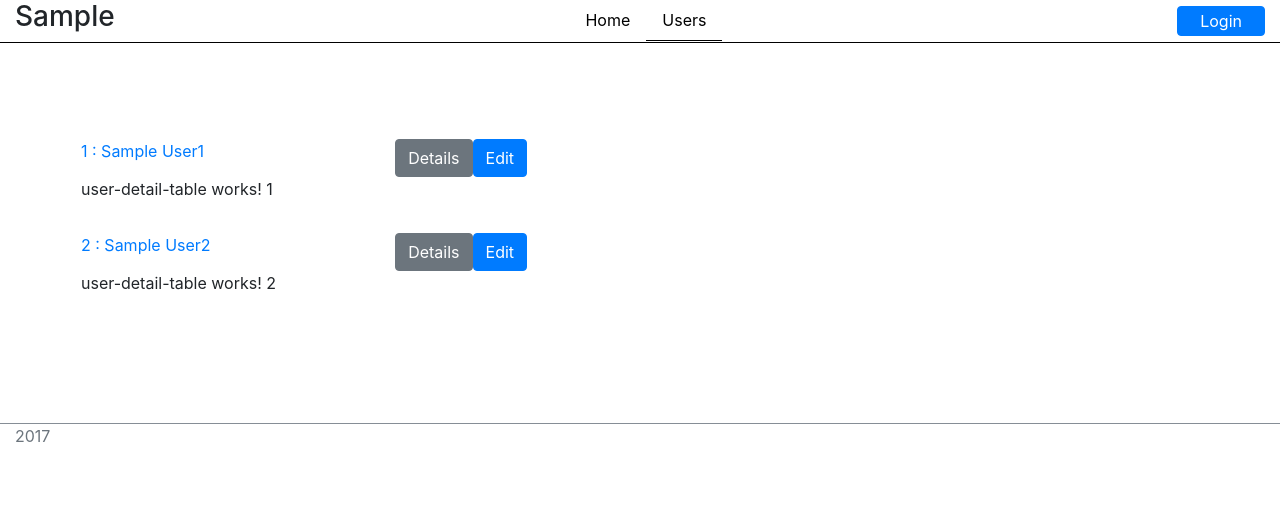
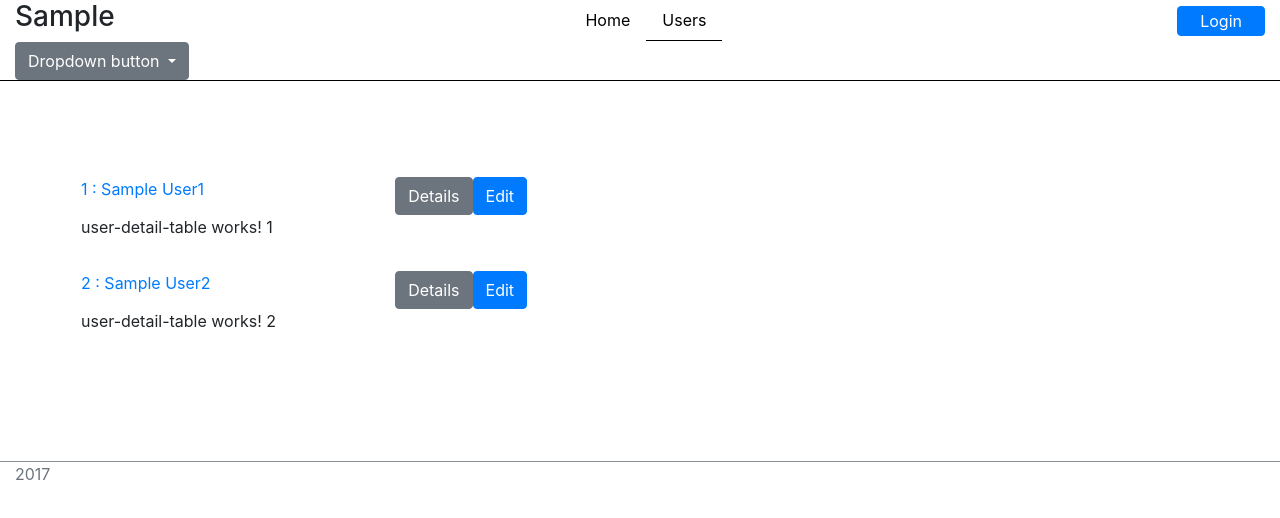
Before and after one commit to gopika10/Angular4-Sample, an Angular app: page /users in a window 1280 px wide. Shown: the top 518 px of the page. Built offline with nearby package versions, Linux system fonts and the light colour scheme.

Commit message:
dummy commit

```diff
--- a/src/app/header/header.component.html
+++ b/src/app/header/header.component.html
@@ -14,4 +14,14 @@
     </ul>
     <button type="button" class="btn btn-primary login-btn" (click)="onLogin()">Login</button>
   </div>
+  <div class="dropdown">
+    <button class="btn btn-secondary dropdown-toggle" type="button" id="dropdownMenuButton" data-toggle="dropdown" aria-haspopup="true" aria-expanded="false">
+      Dropdown button
+    </button>
+    <div class="dropdown-menu" aria-labelledby="dropdownMenuButton">
+      <a class="dropdown-item" href="#">Action</a>
+      <a class="dropdown-item" href="#">Another action</a>
+      <a class="dropdown-item" href="#">Something else here</a>
+    </div>
+  </div>
 </div>
```
